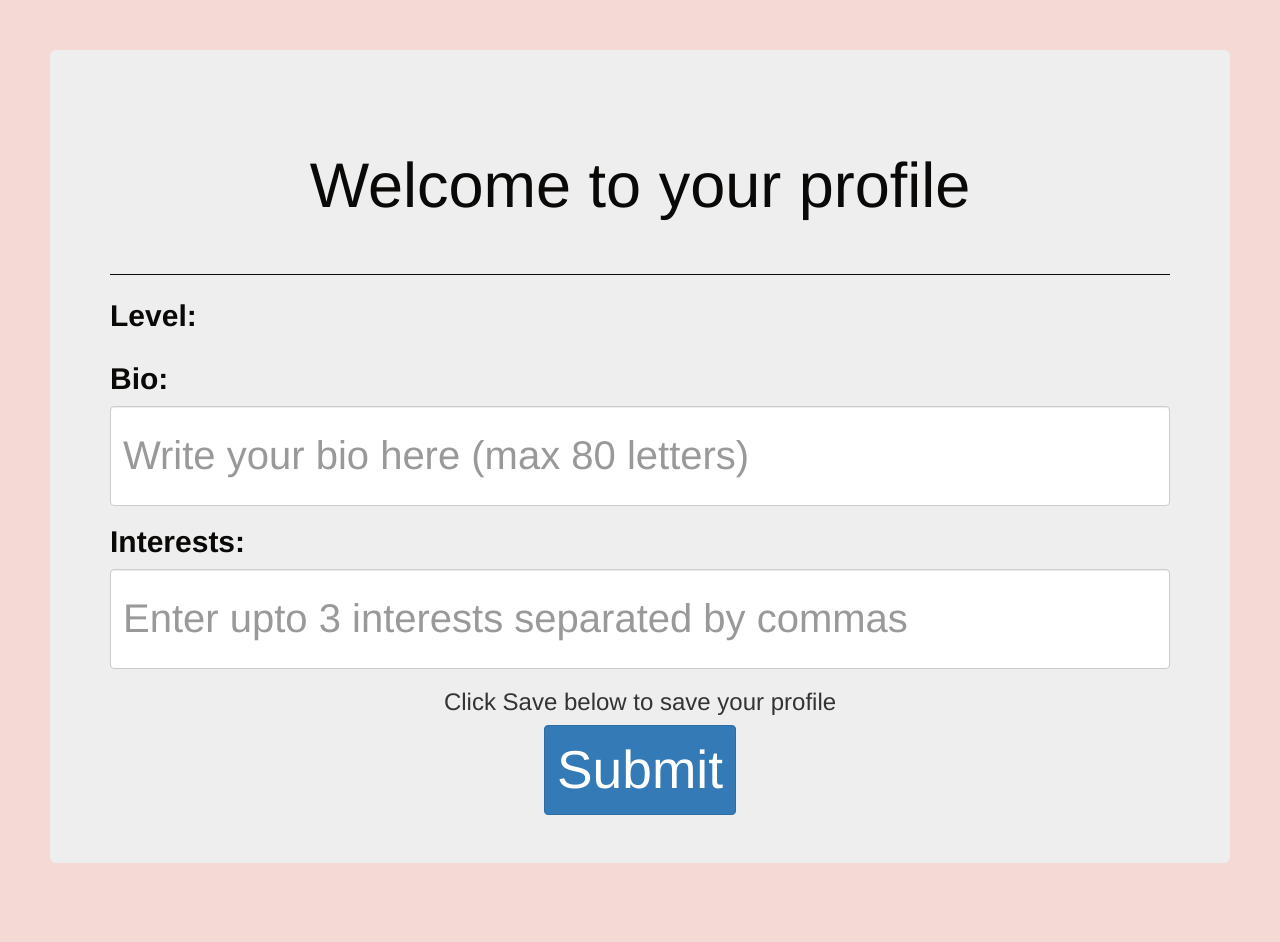
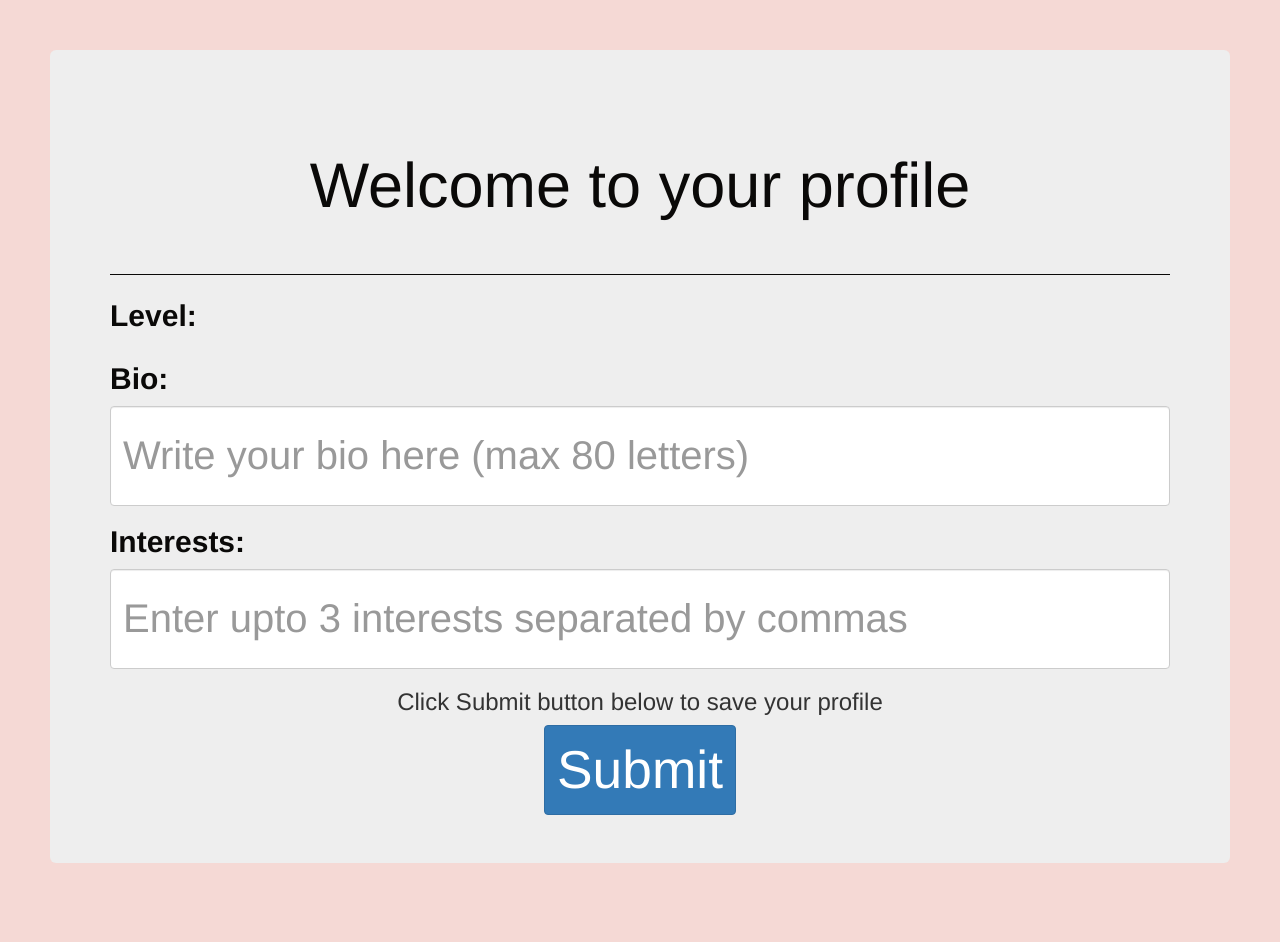
Before and after one commit to mayukh18/BlindChat, a Flask app: template templates/profile.html in a window 1280 px wide. Shown: the top 942 px of the page. Run offline with Flask 2, Linux system fonts and the light colour scheme; the template is opened without the code that fills it, so the values that code supplies are empty; some libraries are stand-ins or nearby versions.

Commit message:
Update profile.html

```diff
--- a/templates/profile.html
+++ b/templates/profile.html
@@ -74,7 +74,7 @@
 						</div>
 						<input type="hidden" id="idd" name="psid" value="{{ id }}" />
 						<div class="text-center">
-							<h3>Click Save below to save your profile</h3>
+							<h3>Click Submit button below to save your profile</h3>
 							<input type="submit" value="Submit" class="btn btn-default btn-primary" style="height:90px;font-size:40pt;">
 						</div>
 					</form>
```
